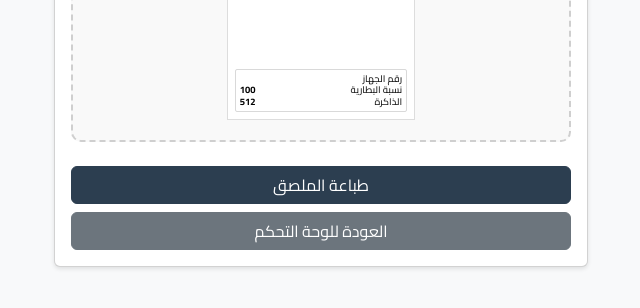
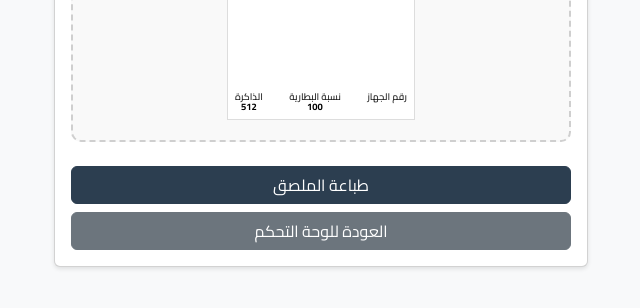
Before and after one commit to FLANsa/Alsaqri-site, a Python web app: template templates/print_barcode.html in a window 1280 px wide. Shown: the part 309-617 px from the top of the page, without its empty margins (319-959 px from the left). Run offline with Jinja, Linux system fonts and the light colour scheme; the template is opened without the code that fills it, so the values that code supplies are empty.

Commit message:
Change details layout from rows to columns for better organization

```diff
--- a/templates/print_barcode.html
+++ b/templates/print_barcode.html
@@ -25,7 +25,7 @@
               </div>
 
               <!-- تفاصيل الجهاز في الأسفل -->
-              <div class="sticker-card">
+
                 <div class="rows">
                   <div class="row2">
                     <div class="label">رقم الجهاز</div>
@@ -52,7 +52,7 @@
                     </div>
                   </div>
                 </div>
-              </div>
+
 
             </div>
           </div>
@@ -132,20 +132,21 @@
 
 .rows{
   display:flex;
-  flex-direction:column;
-  gap:0.05cm;
+  flex-direction:row;
+  gap:0.1cm;
+  justify-content:space-between;
 }
 
 .row2{
-  display:grid;
-  grid-template-columns: 1fr 1fr;
-  gap:0.1cm;
+  display:flex;
+  flex-direction:column;
   align-items:center;
   font-size:2.5mm;
   line-height:1.05;
+  text-align:center;
 }
-.label{ color:#222; font-weight:600; text-align:right; }
-.value{ color:#000; font-weight:700; text-align:left; }
+.label{ color:#222; font-weight:600; text-align:center; }
+.value{ color:#000; font-weight:700; text-align:center; }
 
 /* ============ طباعة ============ */
 @page{
```
